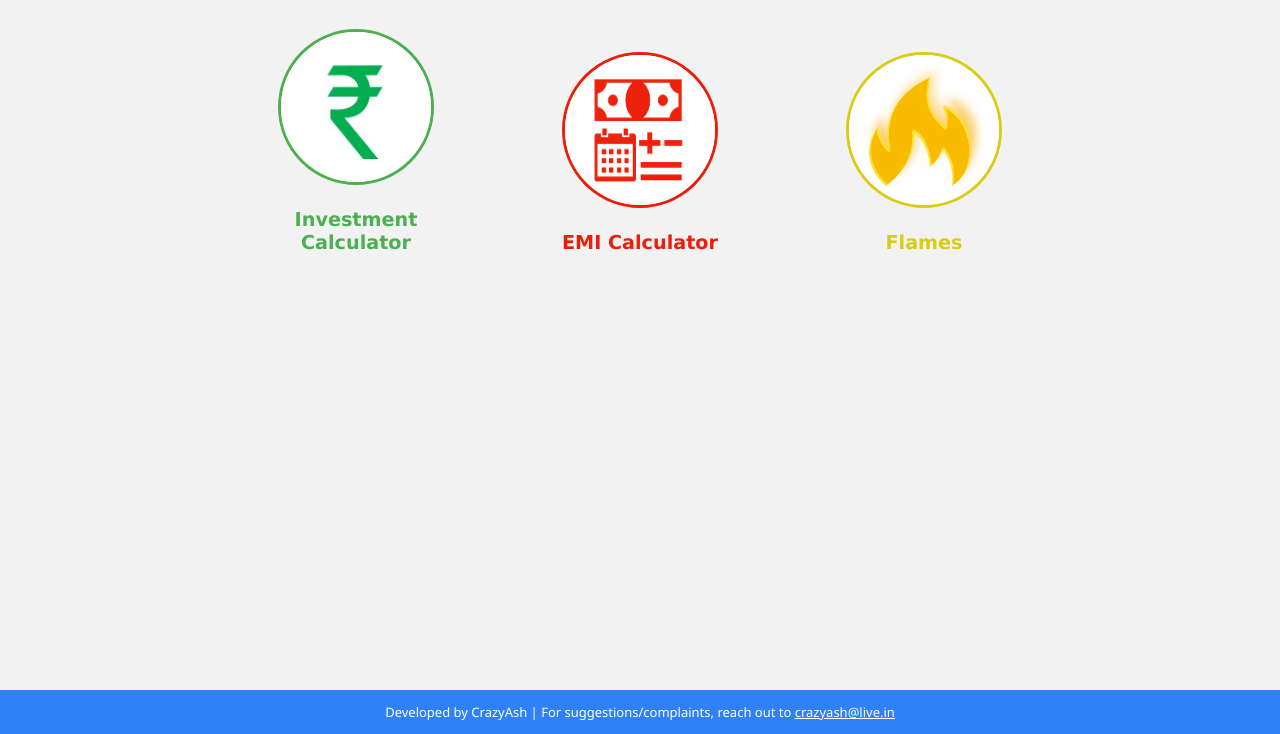
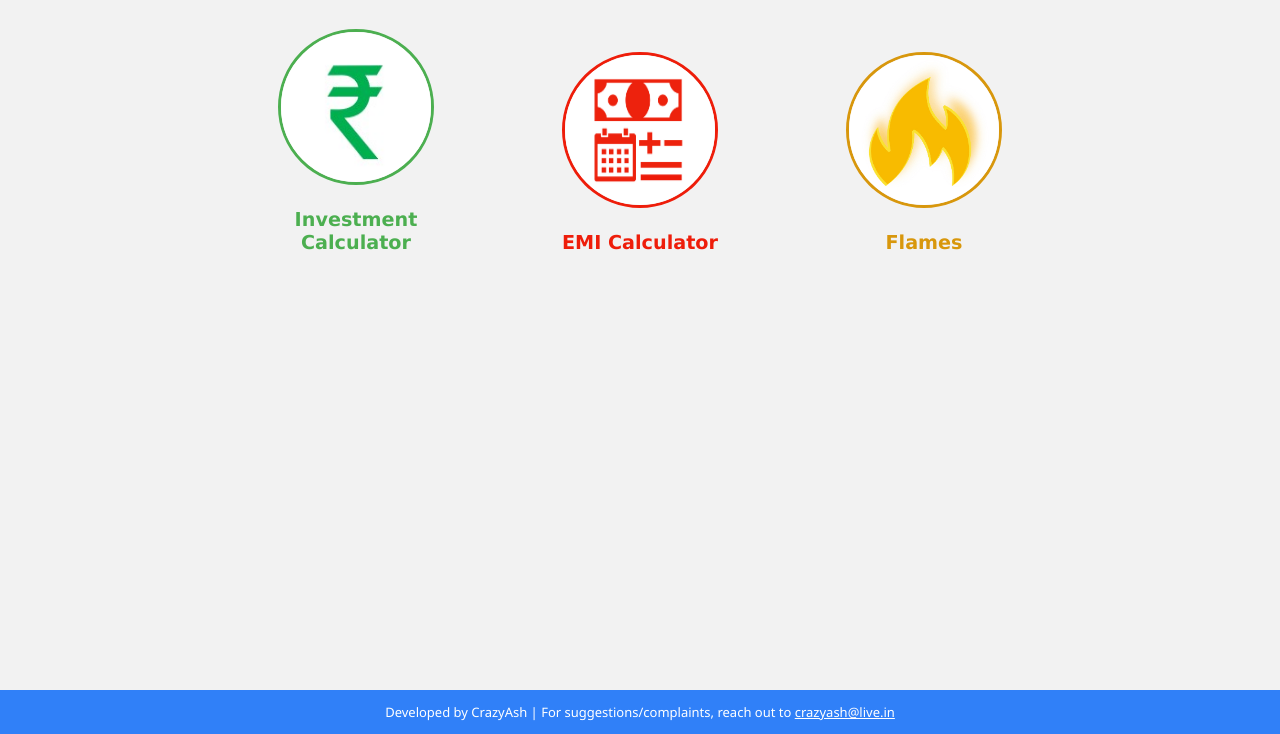
Before and after one commit to crazyash/learningneverends, a plain HTML site: page index.html in a window 1280 px wide. Shown: the part 66-800 px from the top of the page. Drawn offline with Linux system fonts and the light colour scheme.

Commit message:
important changes

```diff
--- a/styles.css
+++ b/styles.css
@@ -63,7 +63,7 @@ border: 0px solid;
 	border: 3px solid #EE1D0A;
 }
 #image_box2 .images{
-	border: 3px solid #dacc14;
+	border: 3px solid #d8970c;
 }
 
 #image_box0 .images:hover {
@@ -73,7 +73,7 @@ border: 0px solid;
 	box-shadow: 1px 1px 20px #EE1D0A;
 }
 #image_box2 .images:hover {
-	box-shadow: 1px 1px 20px #dacc14;
+	box-shadow: 1px 1px 20px #d8970c;
 }
 
 #image_box0 .app_names{
@@ -83,7 +83,7 @@ border: 0px solid;
 	color: #EE1D0A;
 }
 #image_box2 .app_names{
-	color: #dacc14;
+	color: #d8970c;
 }
 
 #footer{
```
